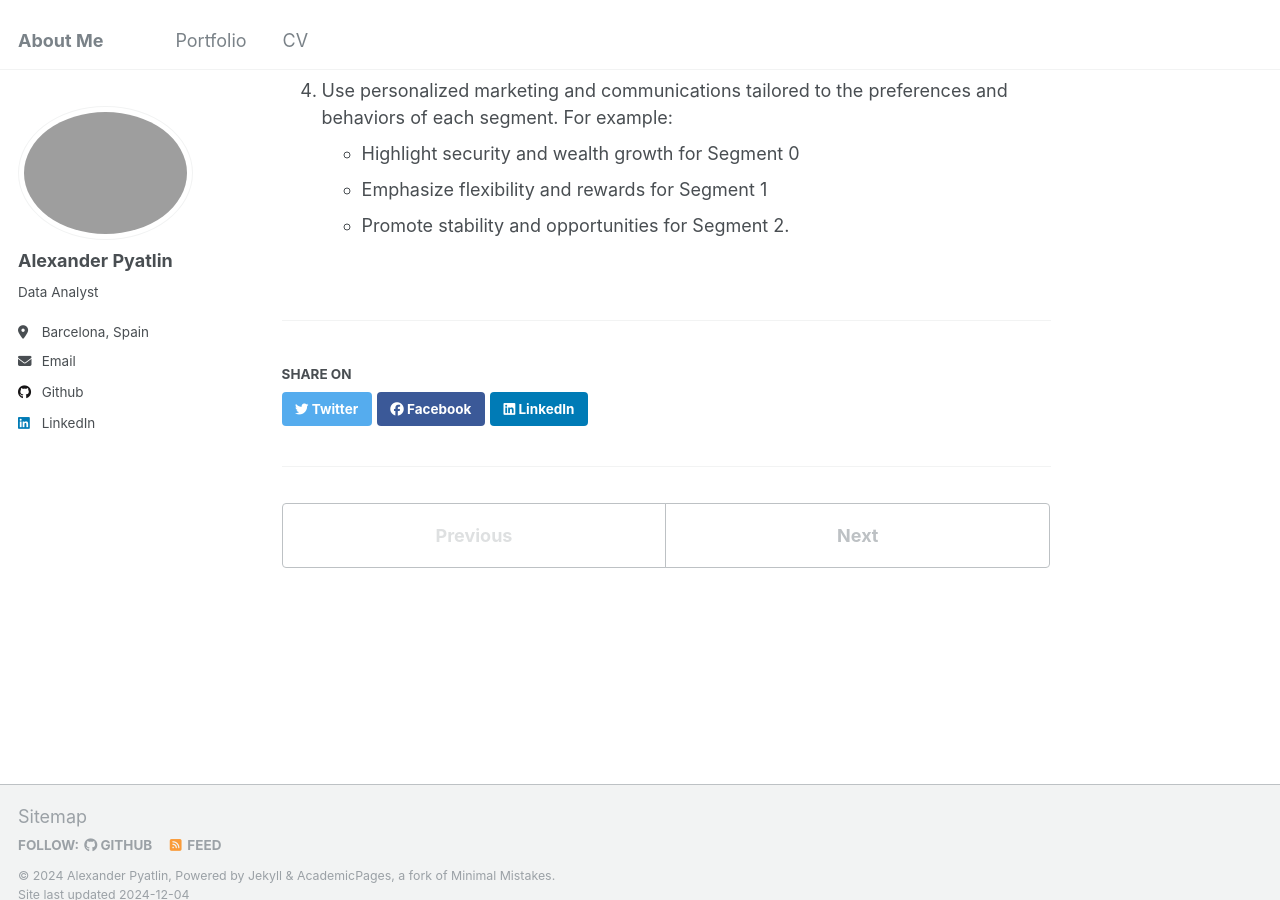
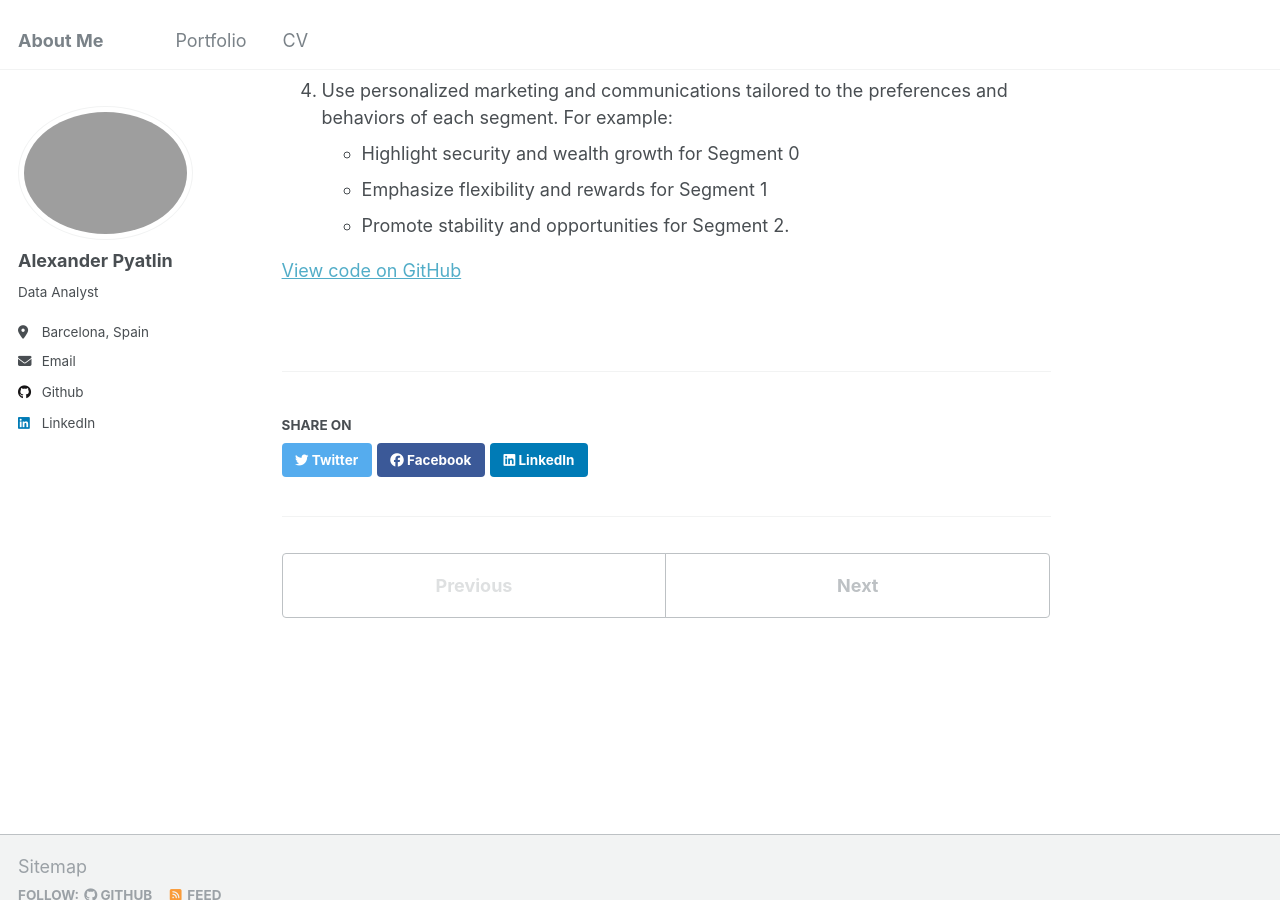
Before and after one commit to AlexPyatlin/alexpyatlin.github.io, a Jekyll site: the page built from _portfolio/portfolio-1.md, in a window 1280 px wide and 900 px high, scrolled down 1912 px. Built offline with Jekyll 4.4.1, drawn with Linux system fonts in a browser that asks for light colours.

Commit message:
Update portfolio-1.md

```diff
--- a/_portfolio/portfolio-1.md
+++ b/_portfolio/portfolio-1.md
@@ -48,3 +48,5 @@ Additionally:
 - Highlight security and wealth growth for Segment 0
 - Emphasize flexibility and rewards for Segment 1
 - Promote stability and opportunities for Segment 2.
+
+  [View code on GitHub](https://github.com/AlexPyatlin/portfolio_projects/blob/main/bank_churn_analysis/churn_analysis.ipynb)
```
